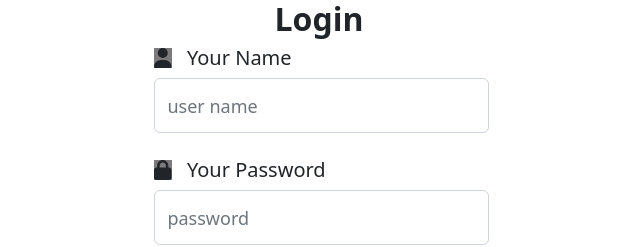
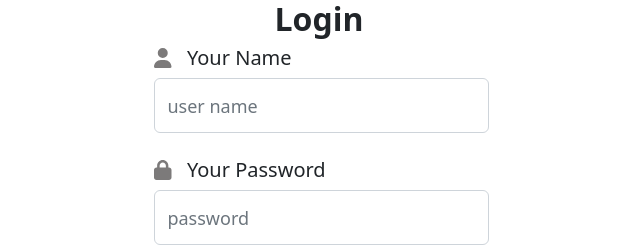
Before and after one commit to yuhengd3/OpenVideo, a Next.js app: page / in a window 1280 px wide. Shown: the top 247 px of the page, without its empty margins (321-961 px from the left). Built offline with nearby package versions, Linux system fonts and the light colour scheme.

Commit message:
fixed color

```diff
--- a/styles/LogIn.module.css
+++ b/styles/LogIn.module.css
@@ -12,8 +12,8 @@
     height: 20px;
     float: left;
     margin-top: 2px;
-    background: #7C7A7A;
-    ;
+    color: #7C7A7A;
+
 }
 
 .inputLabel {
```
